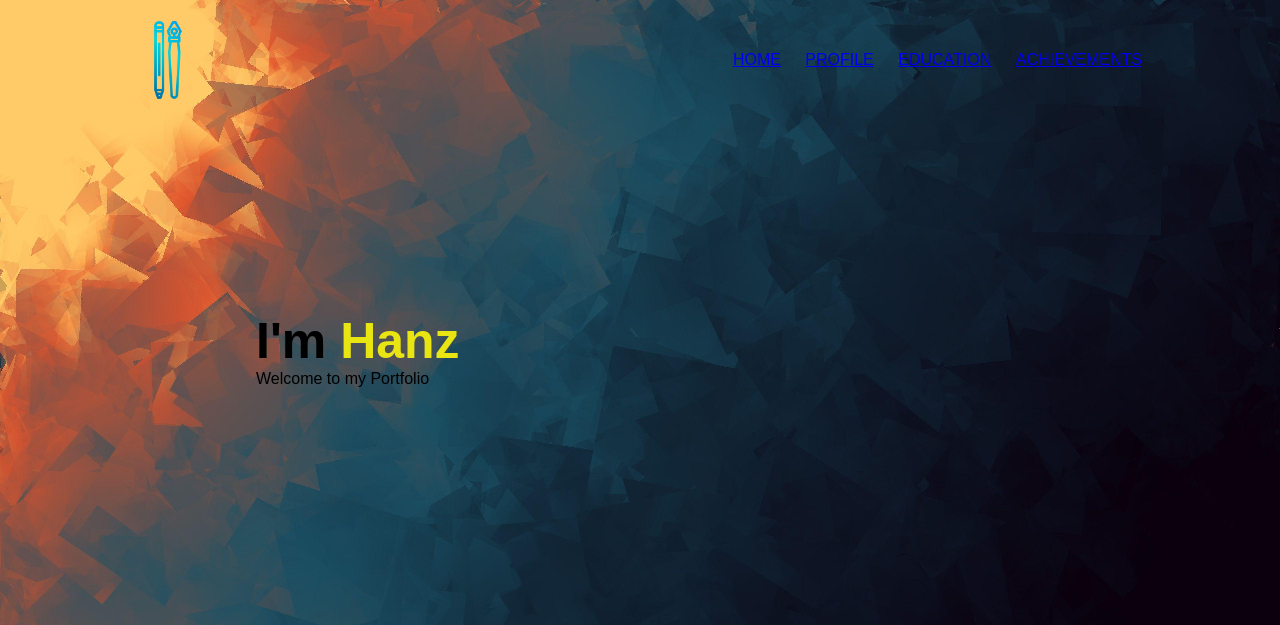
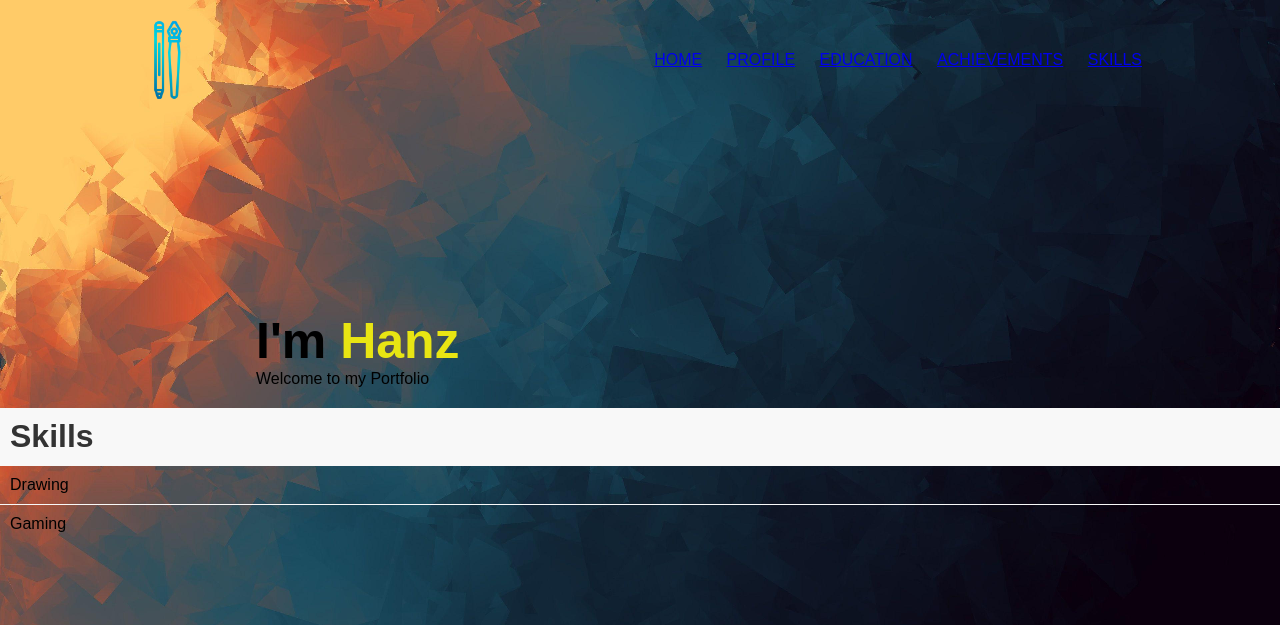
Before and after one commit to Hanzxr/CSSportfolio, a plain HTML site: page index.html in a window 1280 px wide. Shown: the top 625 px of the page. Drawn offline with Linux system fonts and the light colour scheme.

Commit message:
Update index.html

```diff
--- a/index.html
+++ b/index.html
@@ -15,6 +15,7 @@
         <li><a href="#profile">PROFILE</a></li>
         <li><a href="#education">EDUCATION</a></li>
         <li><a href="#achievements">ACHIEVEMENTS</a></li>
+        <li><a href="#skills">SKILLS</a></li>
     </ul>
 </nav>
 </div>
@@ -63,6 +64,17 @@
 </center>
 </div>
 
+<div id="skills" class="popup4">
+    <center>
+        <table>
+        <th>
+   <h1>Skills</h1>
+</th>
+  <tr><td>Drawing</td></tr>
+<tr><td>Gaming</td></tr>
+</table>
+</center>
+</div>
 
 
 
```
